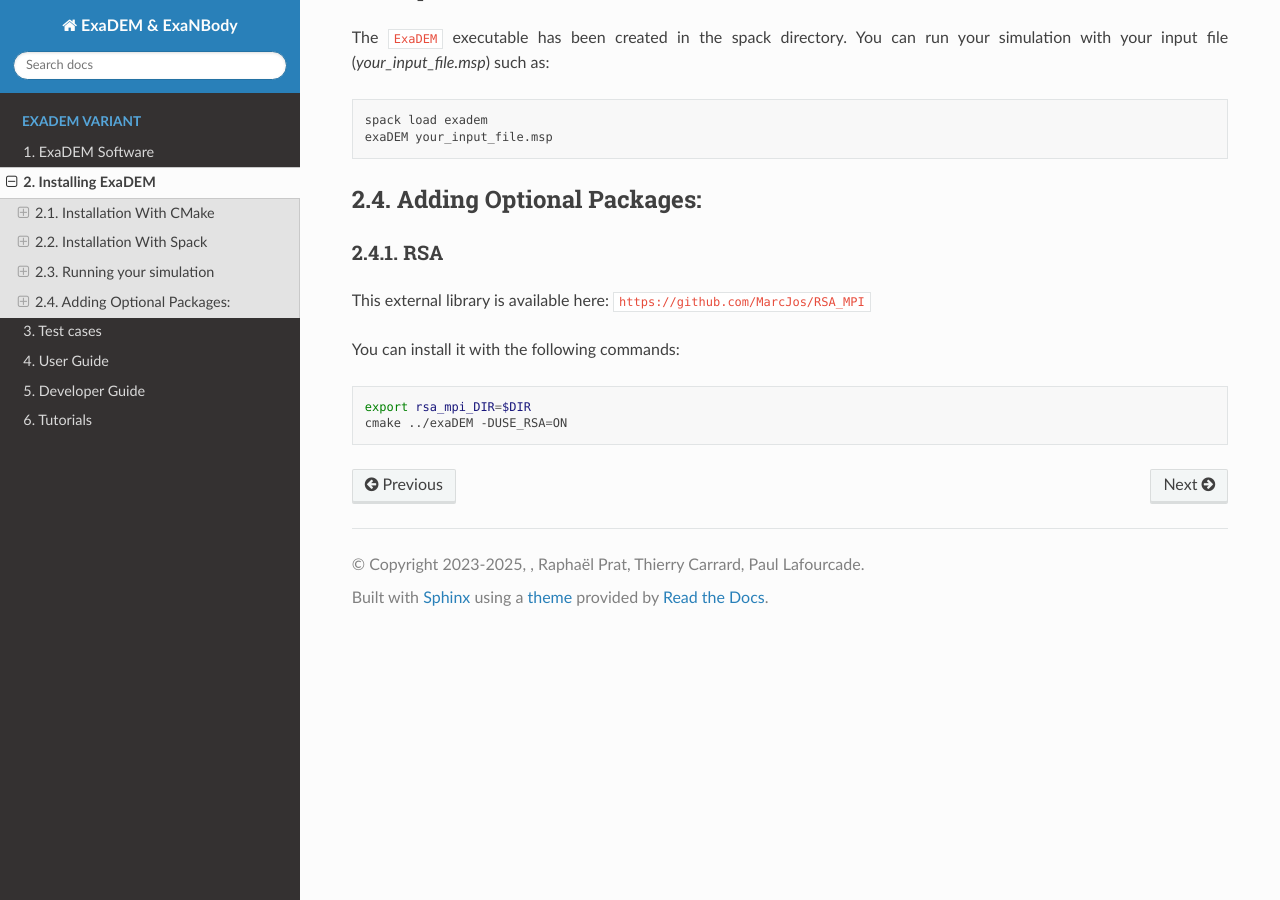
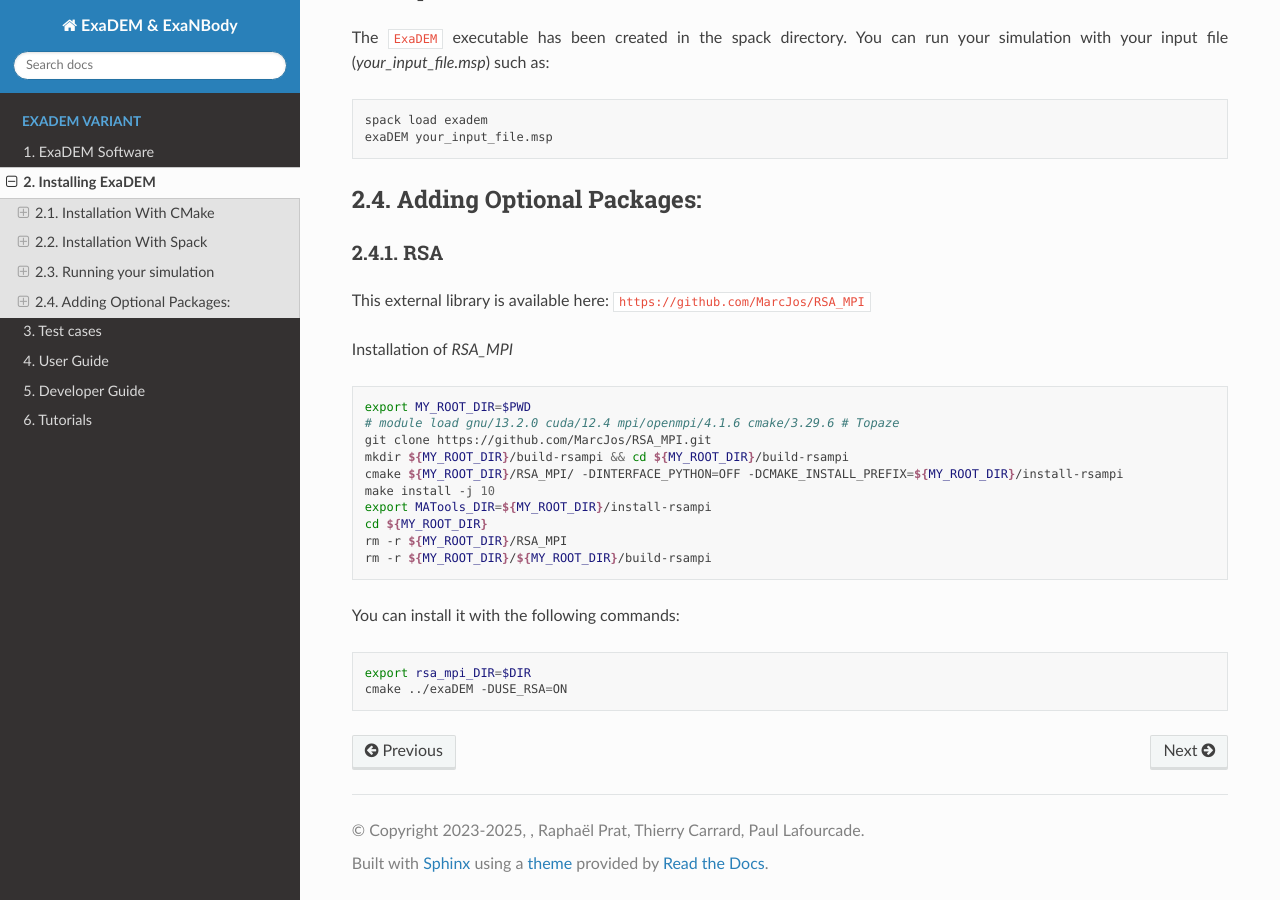
Before and after one commit to Collab4exaNBody/doc_exaDEM, a Sphinx documentation site: the page built from docs/source/project_exaDEM/Installation.rst, in a window 1280 px wide and 900 px high, scrolled down 4184 px. Built offline with Sphinx 7.4.7 and the Read the Docs theme 3.1.0, drawn with Linux system fonts in a browser that asks for light colours.

Commit message:
Update Installation.rst

```diff
--- a/docs/source/project_exaDEM/Installation.rst
+++ b/docs/source/project_exaDEM/Installation.rst
@@ -309,6 +309,22 @@
 
 This external library is available here: ``https://github.com/MarcJos/RSA_MPI``
 
+Installation of `RSA_MPI`
+
+
+.. code-block:: bash
+
+  export MY_ROOT_DIR=$PWD
+  # module load gnu/13.2.0 cuda/12.4 mpi/openmpi/4.1.6 cmake/3.29.6 # Topaze
+  git clone https://github.com/MarcJos/RSA_MPI.git
+  mkdir ${MY_ROOT_DIR}/build-rsampi && cd ${MY_ROOT_DIR}/build-rsampi
+  cmake ${MY_ROOT_DIR}/RSA_MPI/ -DINTERFACE_PYTHON=OFF -DCMAKE_INSTALL_PREFIX=${MY_ROOT_DIR}/install-rsampi
+  make install -j 10
+  export MATools_DIR=${MY_ROOT_DIR}/install-rsampi
+  cd ${MY_ROOT_DIR}
+  rm -r ${MY_ROOT_DIR}/RSA_MPI
+  rm -r ${MY_ROOT_DIR}/${MY_ROOT_DIR}/build-rsampi
+
 You can install it with the following commands:
 
 .. code-block:: bash
```
